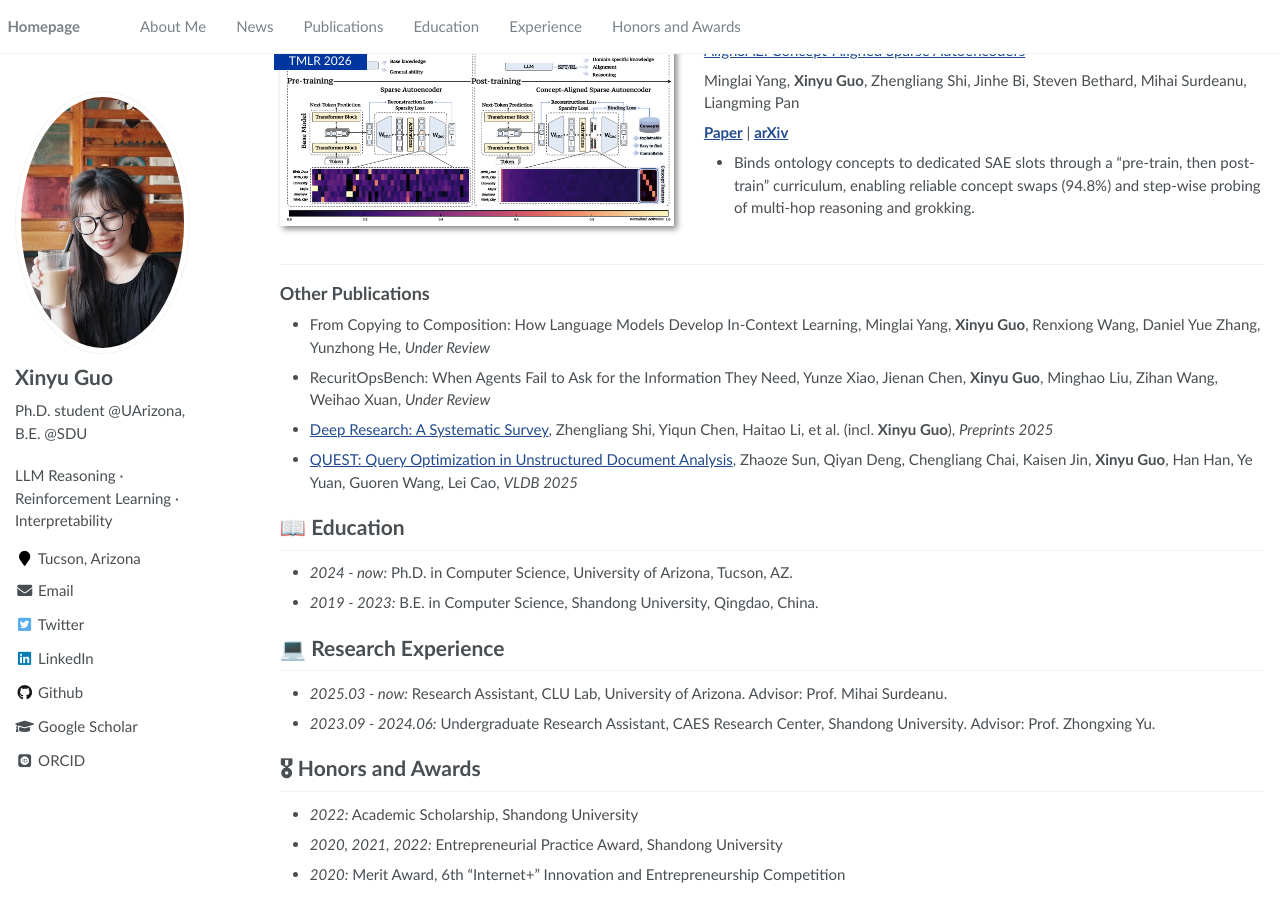
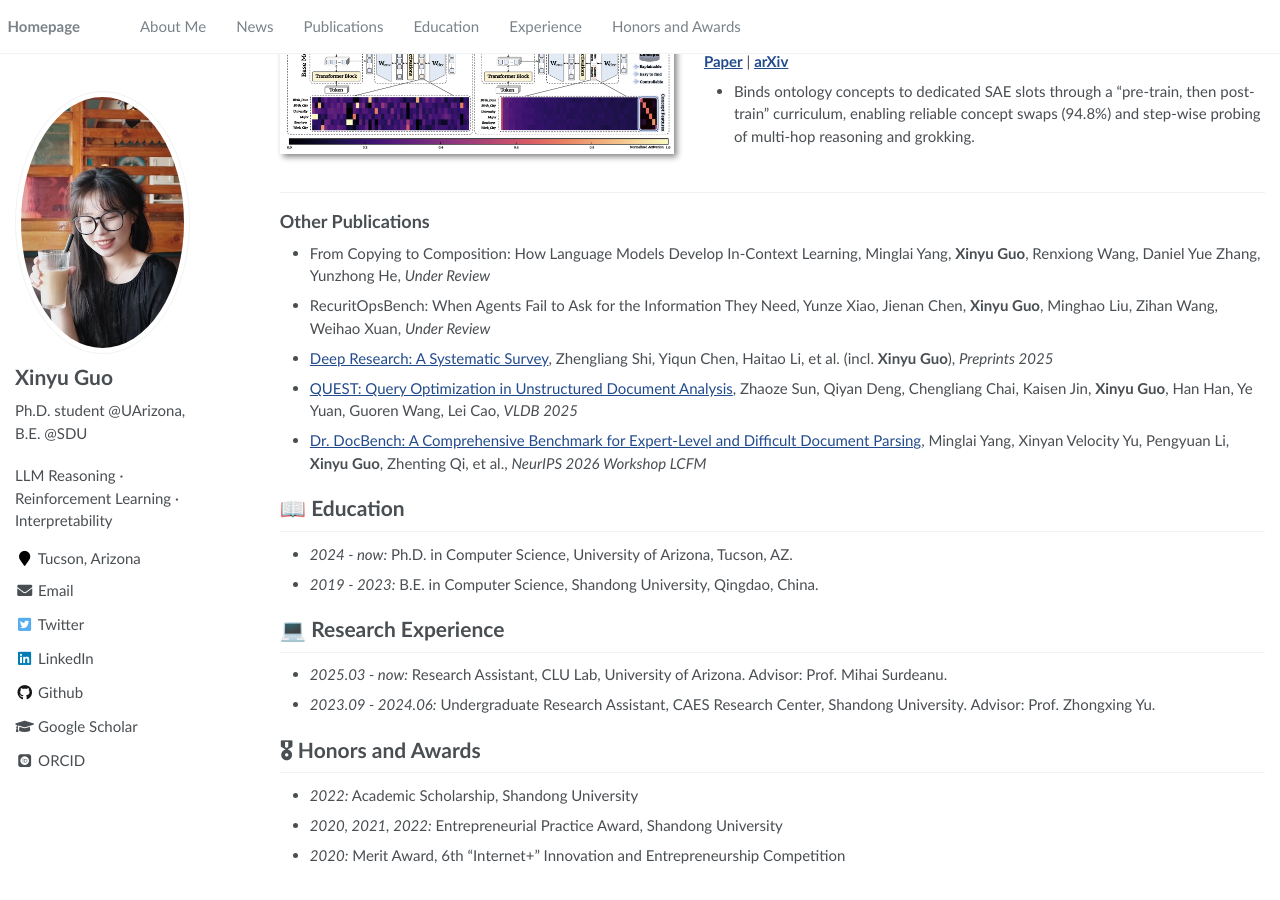
Before and after one commit to xinnyuguo/xinnyuguo.github.io, a Jekyll site: the page built from _pages/about.md, in a window 1280 px wide and 900 px high, scrolled down 1835 px. Built offline with Jekyll 4.4.1, drawn with Linux system fonts in a browser that asks for light colours; some web fonts are replaced.

Commit message:
Update CogRE figure and add Dr. DocBench
Co-Authored-By: Claude Opus 5.5 (1M context) <noreply@anthropic.com>

```diff
--- a/_pages/about.md
+++ b/_pages/about.md
@@ -103,6 +103,7 @@ Minglai Yang, **Xinyu Guo**, Zhengliang Shi, Jinhe Bi, Steven Bethard, Mihai Sur
 - RecuritOpsBench: When Agents Fail to Ask for the Information They Need, Yunze Xiao, Jienan Chen, **Xinyu Guo**, Minghao Liu, Zihan Wang, Weihao Xuan, *Under Review*
 - [Deep Research: A Systematic Survey](https://doi.org/10.20944/preprints202511.2077.v1), Zhengliang Shi, Yiqun Chen, Haitao Li, et al. (incl. **Xinyu Guo**), *Preprints 2025*
 - [QUEST: Query Optimization in Unstructured Document Analysis](https://arxiv.org/abs/2507.06515), Zhaoze Sun, Qiyan Deng, Chengliang Chai, Kaisen Jin, **Xinyu Guo**, Han Han, Ye Yuan, Guoren Wang, Lei Cao, *VLDB 2025*
+- [Dr. DocBench: A Comprehensive Benchmark for Expert-Level and Difficult Document Parsing](https://arxiv.org/abs/2606.01393), Minglai Yang, Xinyan Velocity Yu, Pengyuan Li, **Xinyu Guo**, Zhenting Qi, et al., *NeurIPS 2026 Workshop LCFM*
 
 <!-- TODO: confirm authorship before uncommenting.
 - [Not Every Rubric Teaches Equally: Policy-Aware Rubric Rewards for RLVR](https://arxiv.org/abs/2605.20164), Utkarsh Tyagi, **Xinyu Guo**, et al., *arXiv 2026*
```
Also changed, not shown: images/cogre.png.
